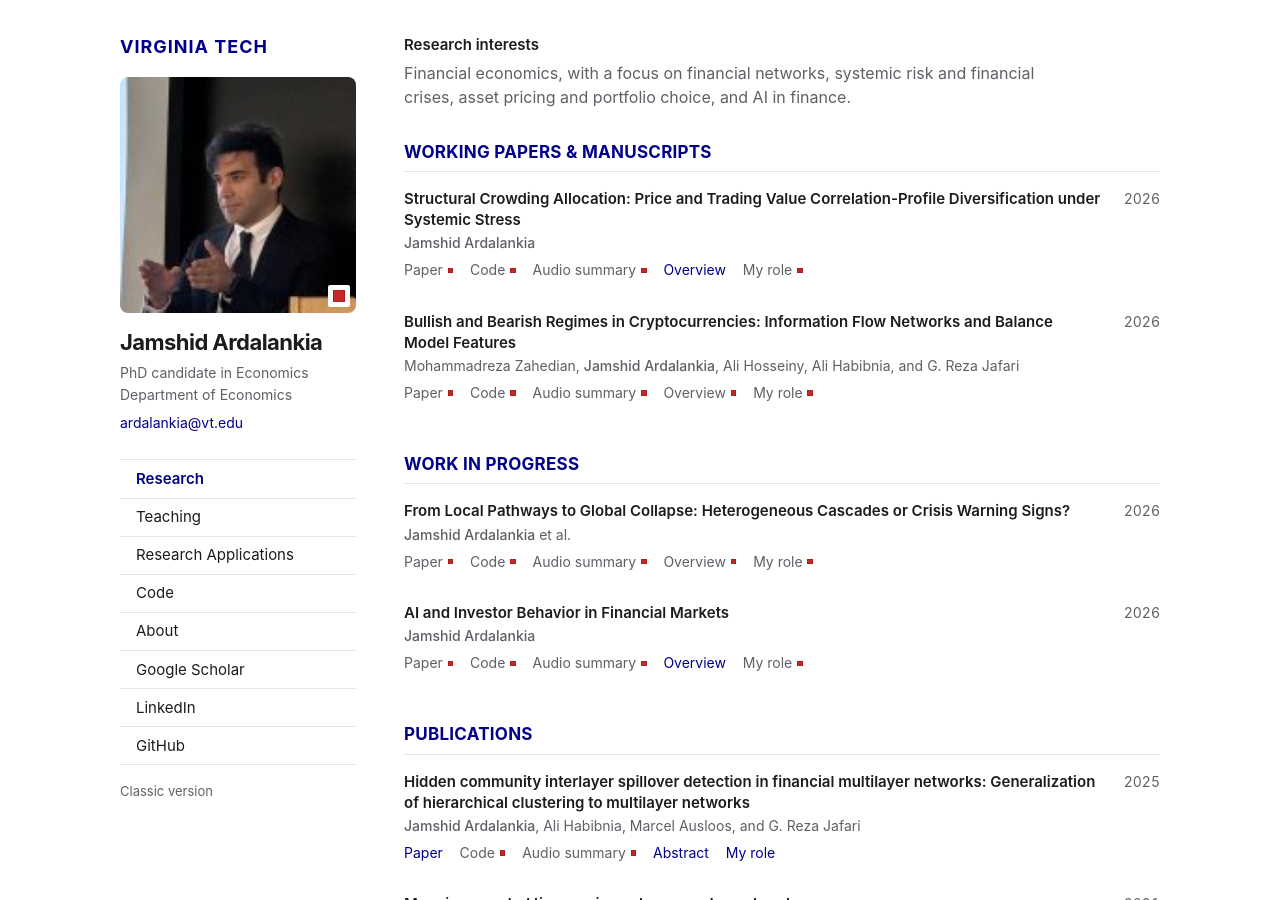
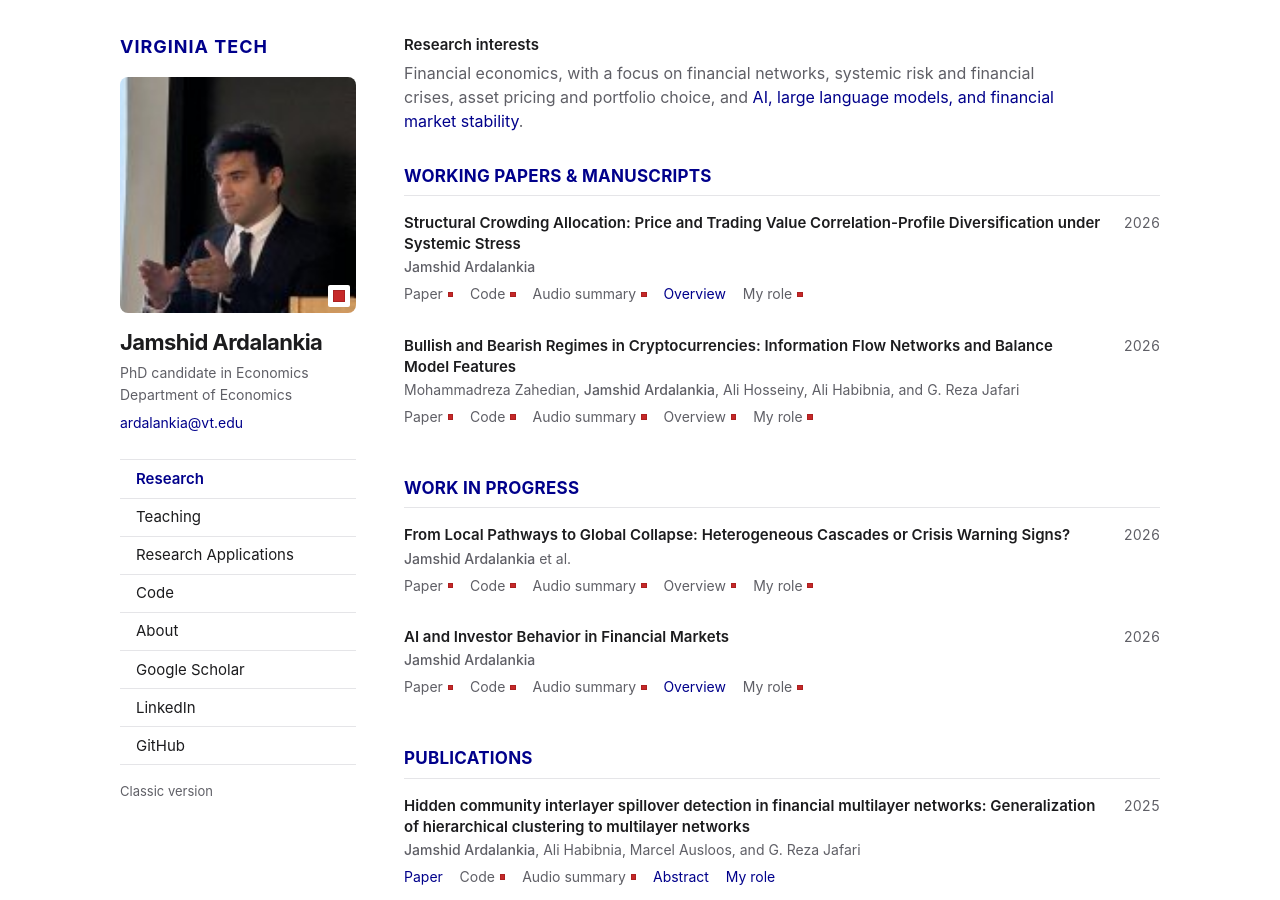
Before and after one commit to jamshidardalankia/jamshidardalankia.github.io, a Jekyll site: the page built from modern/index.html, in a window 1280 px wide and 900 px high. Built offline with Jekyll 4.4.1, drawn with Linux system fonts in a browser that asks for light colours.

Commit message:
Connect AI and LLM research interests to the ongoing market stability project

```diff
--- a/modern/index.html
+++ b/modern/index.html
@@ -42,7 +42,7 @@ layout: academic-page
         <section id="research" class="major" aria-labelledby="research-heading" tabindex="-1">
 
 
-      <section class="research-intro" aria-labelledby="interests-heading"><h2 id="interests-heading">Research interests</h2><p>Financial economics, with a focus on financial networks, systemic risk and financial crises, asset pricing and portfolio choice, and AI in finance.</p></section>
+      <section class="research-intro" aria-labelledby="interests-heading"><h2 id="interests-heading">Research interests</h2><p>Financial economics, with a focus on financial networks, systemic risk and financial crises, asset pricing and portfolio choice, and <a href="#ai-investor-behavior">AI, large language models, and financial market stability</a>.</p></section>
 <section class="group" aria-labelledby="working-heading">
         <h2 class="label" id="working-heading">Working papers &amp; manuscripts</h2>
       <!-- PROFILE WORKING START -->
--- a/scripts/build-modern.py
+++ b/scripts/build-modern.py
@@ -109,7 +109,8 @@ def organize_research(research):
                     '<h2 id="interests-heading">Research interests</h2>'
                     '<p>Financial economics, with a focus on financial networks, '
                     'systemic risk and financial crises, asset pricing and portfolio choice, '
-                    'and AI in finance.</p></section>')
+                    'and <a href="#ai-investor-behavior">AI, large language models, '
+                    'and financial market stability</a>.</p></section>')
     organized = research.replace(progress, "").replace(
         working, introduction + '\n' + working_updated + '\n' + progress_updated, 1)
     return re.sub(r'(?m)^[ \t]+$', '', organized)
```
